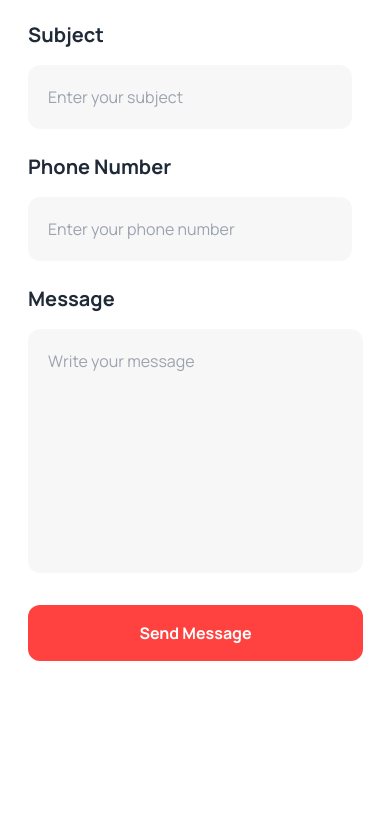
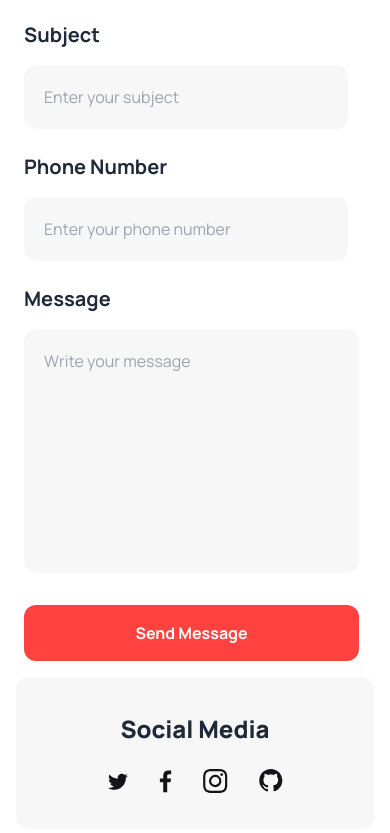
Before and after one commit to mashfika02/assignment-3, a plain HTML site: page index.html in a window 390 px wide. Shown: the part 8149-8982 px from the top of the page. Before the commit the page ends 8810 px from the top, so only its background shows below. Drawn offline with nearby package versions, Linux system fonts and the light colour scheme.

Commit message:
added media part

```diff
--- a/index.html
+++ b/index.html
@@ -768,7 +768,7 @@
         </div>
         <!-- ...... -->
         <!-- right -->
-        <div class="lg:ml-1 ml-7">
+        <div class="lg:ml-1 ml-6">
           <div class="flex flex-col lg:flex-row gap-6">
             <div>
               <label class="text-xl font-bold" for="name">Your Name</label>
@@ -831,6 +831,13 @@
         </div>
         <!-- .......... -->
       </div>
+      <!-- media -->
+      <div class="bg-[#13131808] p-9 text-center rounded-xl m-4 lg:m-8">
+        <h2 class="text-2xl font-extrabold">Social Media</h2>
+        <div class="flex justify-center mt-6">
+          <img src="Images/Social (1).svg" alt="" />
+        </div>
+      </div>
     </main>
     <!-- footer -->
     <footer></footer>
```
